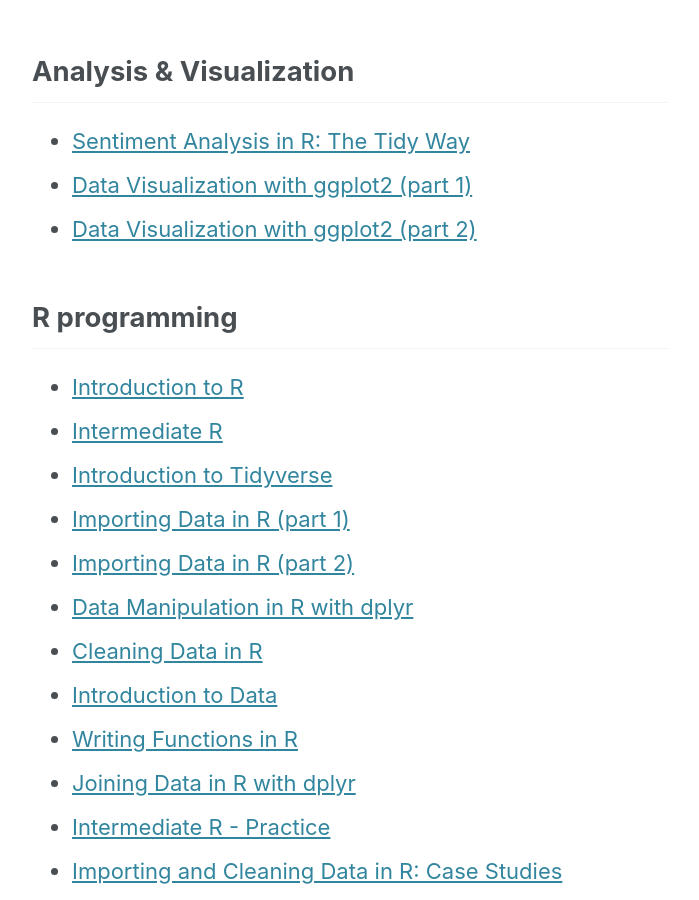
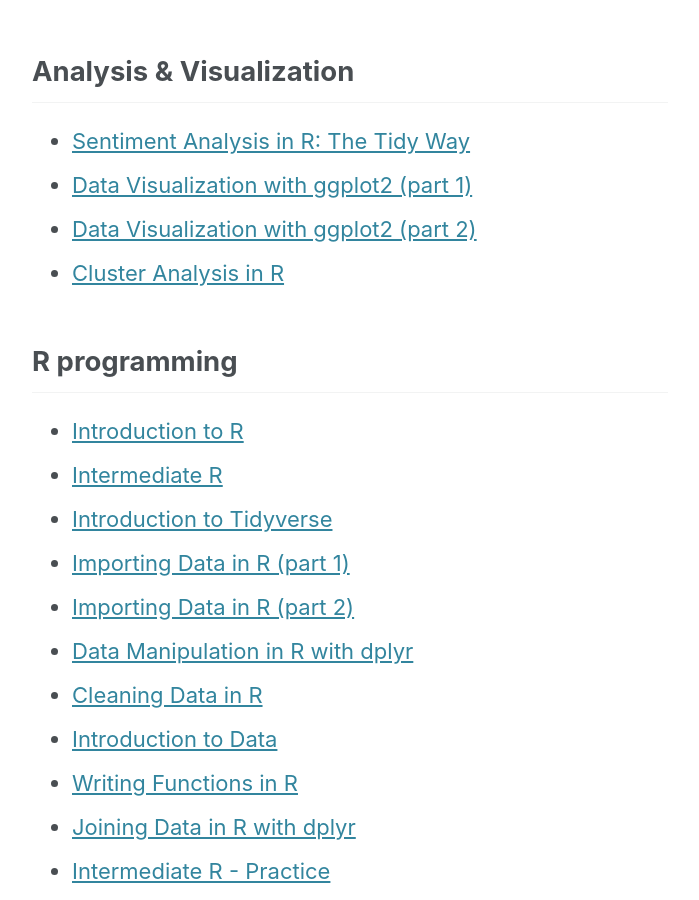
Before and after one commit to melissa-nunez/melissa-nunez.github.io, a Jekyll site: the page built from Certificates.md, in a window 1280 px wide and 900 px high, scrolled down 478 px. Shown: the whole window, without its empty margins (290-989 px from the left). Built offline with Jekyll 4.4.1, drawn with Linux system fonts in a browser that asks for light colours; cached includes are drawn as plain includes.

Commit message:
CHANGELOG.md

```diff
--- a/Certificates.md
+++ b/Certificates.md
@@ -13,6 +13,7 @@
 * [Sentiment Analysis in R: The Tidy Way](https://www.datacamp.com/statement-of-accomplishment/course/545e9dfb4664dd62b3d18aaf591faa75ea31da28)
 * [Data Visualization with ggplot2 (part 1)](https://www.datacamp.com/statement-of-accomplishment/course/80f930335a4114f050906fc372a80d126cfe73b3)
 * [Data Visualization with ggplot2 (part 2)](https://www.datacamp.com/courses/data-visualization-with-ggplot2-2)
+* [Cluster Analysis in R](https://www.datacamp.com/statement-of-accomplishment/course/d2686f3755836d4ad7cbe3b095a46e8adc8c393c)
 
 ## R programming
 * [Introduction to R](https://www.datacamp.com/statement-of-accomplishment/course/a5b15a4427fcd051af1ddbf36dc342c820b000b6)
```
